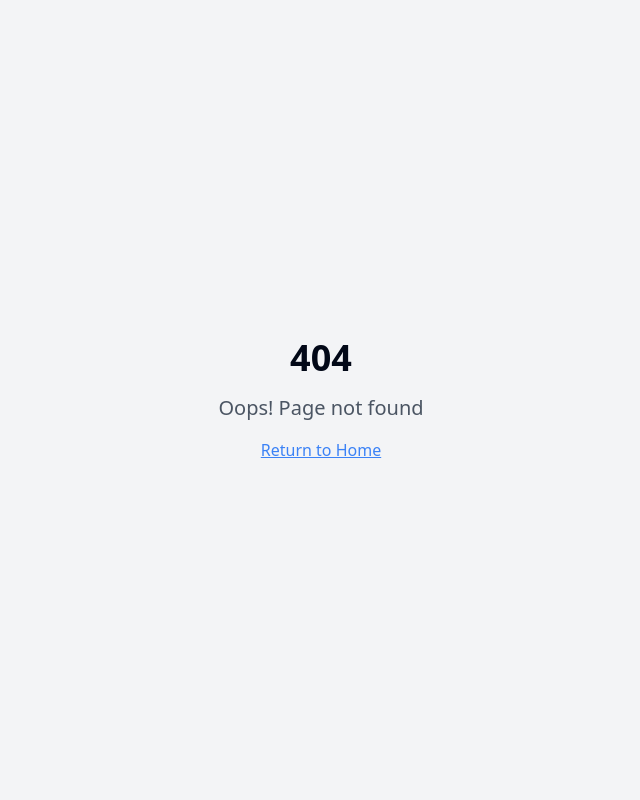
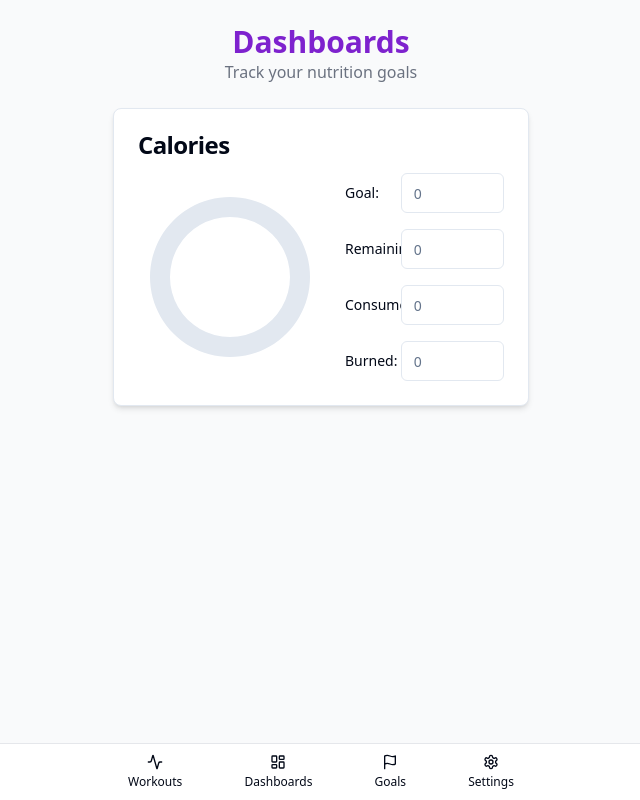
Before and after one commit to kavinsaravan/food-metrics-tracker-pal, a React (Vite) app: page /dashboards in a window 1280 px wide. Before the commit this address had no page. Shown: the whole page, without its empty margins (319-959 px from the left). Built offline with nearby package versions, Linux system fonts and the light colour scheme.

Commit message:
feat: Add dashboard section and components
Adds a new dashboard section with a radial bar chart and nutritional information.

```diff
--- a/src/App.tsx
+++ b/src/App.tsx
@@ -6,6 +6,7 @@ import { QueryClient, QueryClientProvider } from "@tanstack/react-query";
 import { BrowserRouter, Routes, Route } from "react-router-dom";
 import Index from "./pages/Index";
 import NotFound from "./pages/NotFound";
+import Dashboards from "./pages/Dashboards";
 
 const queryClient = new QueryClient();
 
@@ -17,6 +18,7 @@ const App = () => (
       <BrowserRouter>
         <Routes>
           <Route path="/" element={<Index />} />
+          <Route path="/dashboards" element={<Dashboards />} />
           <Route path="/workouts" element={<NotFound />} />
           <Route path="/goals" element={<NotFound />} />
           <Route path="/settings" element={<NotFound />} />
--- a/src/components/BottomNav.tsx
+++ b/src/components/BottomNav.tsx
@@ -1,20 +1,44 @@
 
-import { Activity, Flag, Settings } from "lucide-react";
+import { Activity, Flag, Settings, LayoutDashboard } from "lucide-react";
 import { Button } from "@/components/ui/button";
+import { useNavigate, useLocation } from "react-router-dom";
 
 const BottomNav = () => {
+  const navigate = useNavigate();
+  const location = useLocation();
+
   return (
     <nav className="fixed bottom-0 left-0 right-0 bg-white border-t border-gray-200 p-2">
       <div className="max-w-md mx-auto flex justify-around items-center">
-        <Button variant="ghost" className="flex flex-col items-center gap-1">
+        <Button
+          variant="ghost"
+          className="flex flex-col items-center gap-1"
+          onClick={() => navigate("/workouts")}
+        >
           <Activity className="h-5 w-5" />
           <span className="text-xs">Workouts</span>
         </Button>
-        <Button variant="ghost" className="flex flex-col items-center gap-1">
+        <Button
+          variant="ghost"
+          className="flex flex-col items-center gap-1"
+          onClick={() => navigate("/dashboards")}
+        >
+          <LayoutDashboard className="h-5 w-5" />
+          <span className="text-xs">Dashboards</span>
+        </Button>
+        <Button
+          variant="ghost"
+          className="flex flex-col items-center gap-1"
+          onClick={() => navigate("/goals")}
+        >
           <Flag className="h-5 w-5" />
           <span className="text-xs">Goals</span>
         </Button>
-        <Button variant="ghost" className="flex flex-col items-center gap-1">
+        <Button
+          variant="ghost"
+          className="flex flex-col items-center gap-1"
+          onClick={() => navigate("/settings")}
+        >
           <Settings className="h-5 w-5" />
           <span className="text-xs">Settings</span>
         </Button>
--- /dev/null
+++ b/src/pages/Dashboards.tsx
@@ -0,0 +1,72 @@
+
+import { Card, CardContent, CardHeader, CardTitle } from "@/components/ui/card";
+import { Input } from "@/components/ui/input";
+import { ChartContainer } from "@/components/ui/chart";
+import { PieChart, Pie, Cell } from "recharts";
+import BottomNav from "@/components/BottomNav";
+
+const Dashboards = () => {
+  // Sample data for the empty radial chart
+  const data = [{ value: 0 }, { value: 100 }];
+
+  return (
+    <div className="min-h-screen bg-gray-50 pb-20">
+      <div className="max-w-md mx-auto px-4">
+        <header className="py-6">
+          <h1 className="text-3xl font-bold text-center text-purple-700">Dashboards</h1>
+          <p className="text-center text-gray-500">Track your nutrition goals</p>
+        </header>
+
+        <Card className="p-6 mb-6 shadow-md">
+          <CardHeader className="p-0 mb-4">
+            <CardTitle>Calories</CardTitle>
+          </CardHeader>
+          <CardContent className="p-0 flex flex-row gap-6">
+            <div className="w-1/2 flex items-center justify-center">
+              <ChartContainer config={{}} className="h-48 w-48">
+                <PieChart>
+                  <Pie
+                    data={data}
+                    cx="50%"
+                    cy="50%"
+                    innerRadius={60}
+                    outerRadius={80}
+                    startAngle={90}
+                    endAngle={-270}
+                    dataKey="value"
+                  >
+                    <Cell key="cell-0" fill="#9b87f5" />
+                    <Cell key="cell-1" fill="#E2E8F0" />
+                  </Pie>
+                </PieChart>
+              </ChartContainer>
+            </div>
+            <div className="w-1/2">
+              <div className="space-y-4">
+                <div className="grid grid-cols-3 items-center gap-2">
+                  <span className="text-sm font-medium">Goal:</span>
+                  <Input className="col-span-2" placeholder="0" />
+                </div>
+                <div className="grid grid-cols-3 items-center gap-2">
+                  <span className="text-sm font-medium">Remaining:</span>
+                  <Input className="col-span-2" placeholder="0" />
+                </div>
+                <div className="grid grid-cols-3 items-center gap-2">
+                  <span className="text-sm font-medium">Consumed:</span>
+                  <Input className="col-span-2" placeholder="0" />
+                </div>
+                <div className="grid grid-cols-3 items-center gap-2">
+                  <span className="text-sm font-medium">Burned:</span>
+                  <Input className="col-span-2" placeholder="0" />
+                </div>
+              </div>
+            </div>
+          </CardContent>
+        </Card>
+      </div>
+      <BottomNav />
+    </div>
+  );
+};
+
+export default Dashboards;
```
